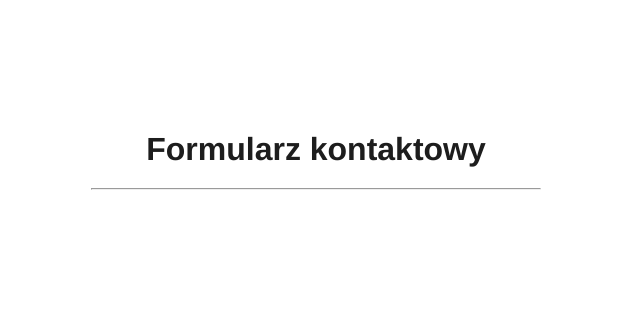
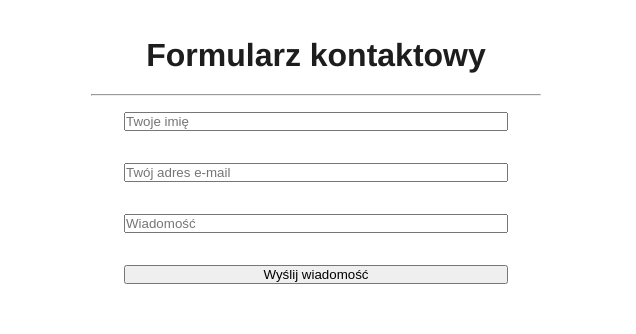
Before and after one commit to FilipBukowiec/DOORFLOOR, a plain HTML site: page index.html in a window 1280 px wide. Shown: the part 2650-2984 px from the top of the page, 644-1280 px from the left. Drawn offline with nearby package versions, Linux system fonts and the light colour scheme.

Commit message:
message content

```diff
--- a/index.html
+++ b/index.html
@@ -25,7 +25,17 @@
       <div class="aboutus content"><div class="left"></div><div class="right"><h2>Witamy na stronie DOOR-FLOOR</h2><hr></div></div></div>
       <div class="offer content"><div class="left"><h2>Oferta</h2><hr></div><div class="right"></div></div>
       <div class="works content"><h2>Nasze realizacje</h2><div class="gallery"></div></div>
-      <div class="contact content"><div class="left"></div><div class="right"><h2>Formularz kontaktowy</h2><hr></div></div></div>
+      <div class="contact content"><div class="left"></div><div class="right"><h2>Formularz kontaktowy</h2><hr>
+
+      <form class="message" action="">
+        <input type="text" placeholder="Twoje imię">
+        <input type="email" placeholder="Twój adres e-mail">
+        <input type="text" placeholder="Wiadomość">
+        <button type="submit">Wyślij wiadomość</button>
+      </form>
+
+
+      </div></div></div>
     </main>
     <footer>
       <div class="adress">
--- /dev/null
+++ b/src/scss/_message.scss
@@ -0,0 +1,7 @@
+.message{
+    margin-top: 2vh;
+    display: flex;
+    flex-direction: column;
+    gap: 4vh;
+    width: 60%;
+}
--- a/src/scss/styles.scss
+++ b/src/scss/styles.scss
@@ -3,6 +3,7 @@
 @import "_contact.scss";
 @import "_aboutus.scss";
 @import "_offer.scss";
+@import "_message.scss";
 
 * {
   margin: 0;
```
Also changed, not shown: src/css/styles.css, 1 other file.
